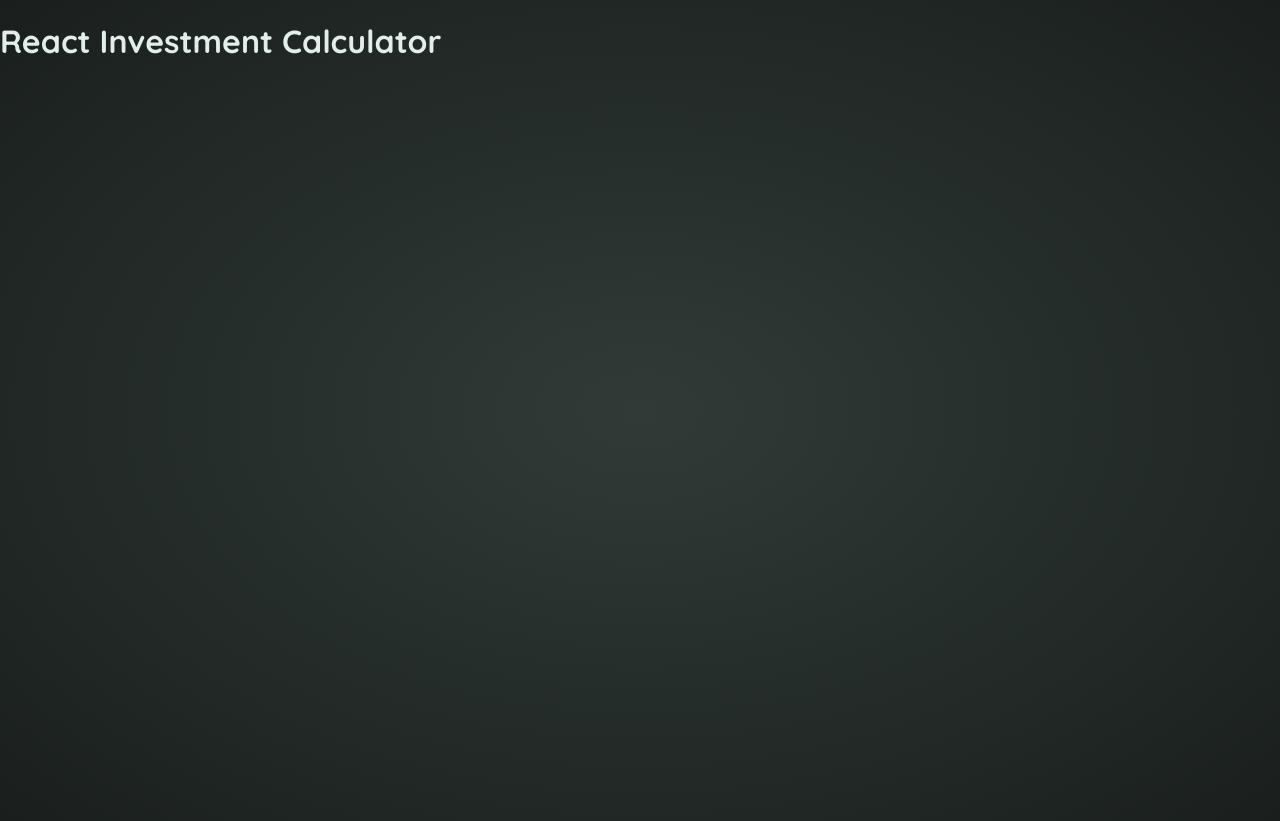
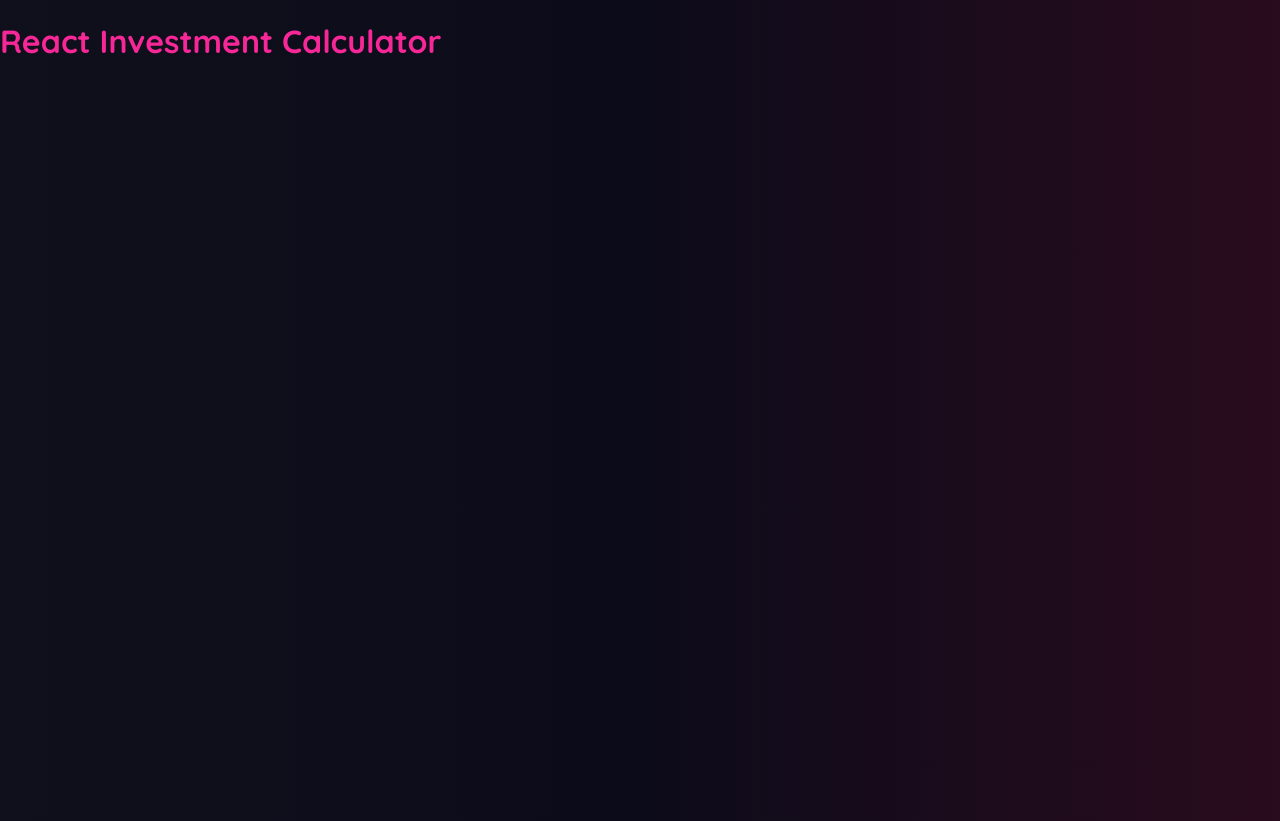
Before and after one commit to K0unty/ur-s5-1, a React (Vite) app: page / in a window 1280 px wide. Built offline with nearby package versions, Linux system fonts and the light colour scheme.

Commit message:
fixPussy

```diff
--- a/src/index.css
+++ b/src/index.css
@@ -1,4 +1,4 @@
-@import url('https://fonts.googleapis.com/css2?family=Quicksand:wght@400;700&family=Roboto+Condensed:wght@400;700&display=swap');
+@import url("https://fonts.googleapis.com/css2?family=Quicksand:wght@400;700&family=Roboto+Condensed:wght@400;700&display=swap");
 
 * {
   box-sizing: border-box;
@@ -6,11 +6,24 @@
 
 body {
   margin: 0;
-  font-family: 'Quicksand', sans-serif;
+  font-family: "Quicksand", sans-serif;
   -webkit-font-smoothing: antialiased;
   -moz-osx-font-smoothing: grayscale;
-  background: radial-gradient(#303b37, #1a1f1d);
-  color: #e1eeeb;
+  background: #0f0c29; /* fallback for old browsers */
+  background: -webkit-linear-gradient(
+    to right,
+    #10101c,
+    #0c0b1a,
+    #290c1d
+  ); /* Chrome 10-25, Safari 5.1-6 */
+  background: linear-gradient(
+    to right,
+    #10101c,
+    #0c0b1a,
+    #290c1d
+  ); /* W3C, IE 10+/ Edge, Firefox 16+, Chrome 26+, Opera 12+, Safari 7+ */
+
+  color: #f72798;
   min-height: 100vh;
 }
 
@@ -18,7 +31,6 @@ body {
   text-align: center;
   margin: 3rem auto;
 }
-
 
 #header img {
   width: 5rem;
@@ -48,7 +60,7 @@ body {
 #user-input label {
   display: block;
   margin-bottom: 0.25rem;
-  font-family: 'Roboto Condensed', sans-serif;
+  font-family: "Roboto Condensed", sans-serif;
   font-size: 0.5rem;
   font-weight: bold;
   text-transform: uppercase;
@@ -79,7 +91,7 @@ body {
 }
 
 #result tbody {
-  font-family: 'Roboto Condensed', sans-serif;
+  font-family: "Roboto Condensed", sans-serif;
   font-size: 0.85rem;
   color: #c2e9e0;
 }
```
